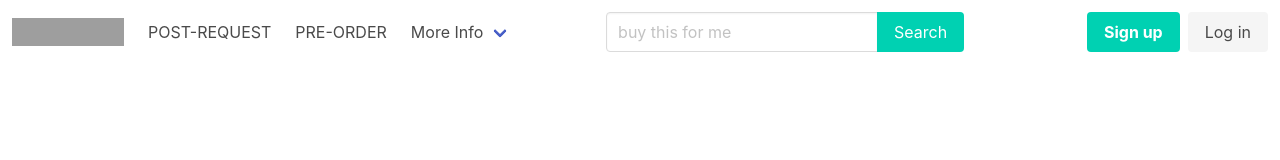
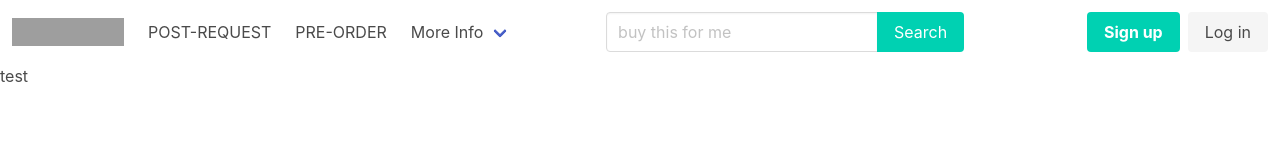
Before and after one commit to wilsontbx/buy-the-way-react, a React (Create React App) app: page /preorder in a window 1280 px wide. Shown: the top 160 px of the page. Built offline with nearby package versions, Linux system fonts and the light colour scheme; grey boxes are pictures that could not be loaded.

Commit message:
added pre-order file, added route in APP.js and changed siteHeader to link preorder to route

```diff
--- a/src/App.jsx
+++ b/src/App.jsx
@@ -6,6 +6,7 @@ import Register from "./components/pages/Register";
 import GuestRoute from "./components/GuestRoute";
 import "bulma";
 import PostRequest from "./components/pages/PostRequest";
+import PreOrder from './components/pages/PreOrder'
 
 function App() {
   return (
@@ -14,6 +15,7 @@ function App() {
         <SiteHeader />
         <Switch>
           <Route path="/postrequest" component={PostRequest}></Route>
+          <Route path="/preorder" component={PreOrder}></Route>
           <GuestRoute path="/users/login" component={Login} />
           <GuestRoute path="/users/register" component={Register} />
           <Route path="/"></Route>
--- a/src/components/SiteHeader.jsx
+++ b/src/components/SiteHeader.jsx
@@ -74,7 +74,7 @@ class SiteHeader extends React.Component {
               POST-REQUEST
             </Link>
 
-            <Link className="navbar-item">PRE-ORDER</Link>
+            <Link to="/preorder" className="navbar-item">PRE-ORDER</Link>
 
             <div className="navbar-item has-dropdown is-hoverable">
               <Link className="navbar-link">More Info</Link>
--- /dev/null
+++ b/src/components/pages/PreOrder.jsx
@@ -0,0 +1,28 @@
+import React from 'react'
+import { Link } from 'react-router-dom'
+import { makeStyles, useTheme } from '@material-ui/core/styles'
+import Grid from '@material-ui/core/Grid'
+import Typography from '@material-ui/core/Typography'
+import Button from '@material-ui/core/Button'
+import Textfield from '@material-ui/core/TextField'
+
+
+
+export default function PreOrder() {
+
+
+    return (
+
+        <Grid container direction="row">
+
+
+
+            test
+
+
+        </Grid>
+
+
+
+    )
+}
```
